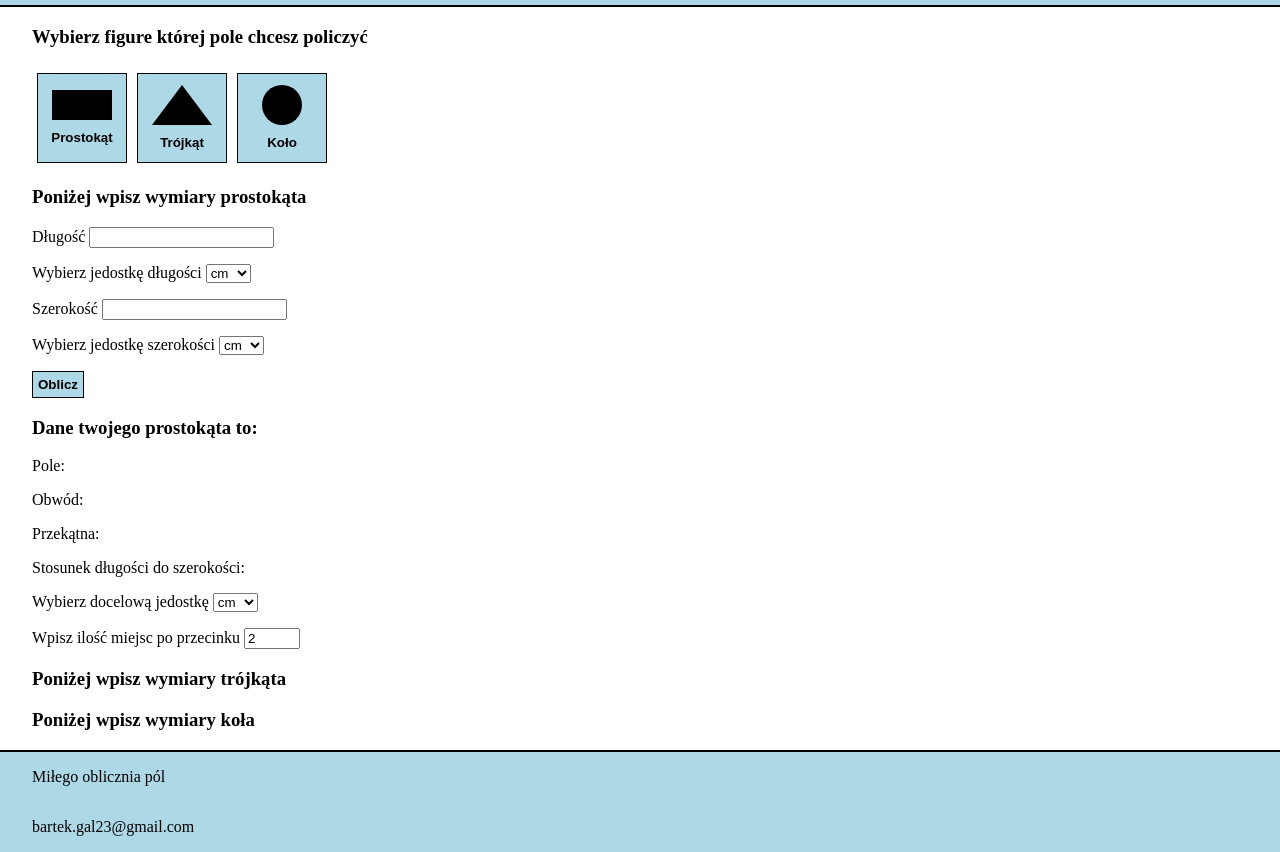
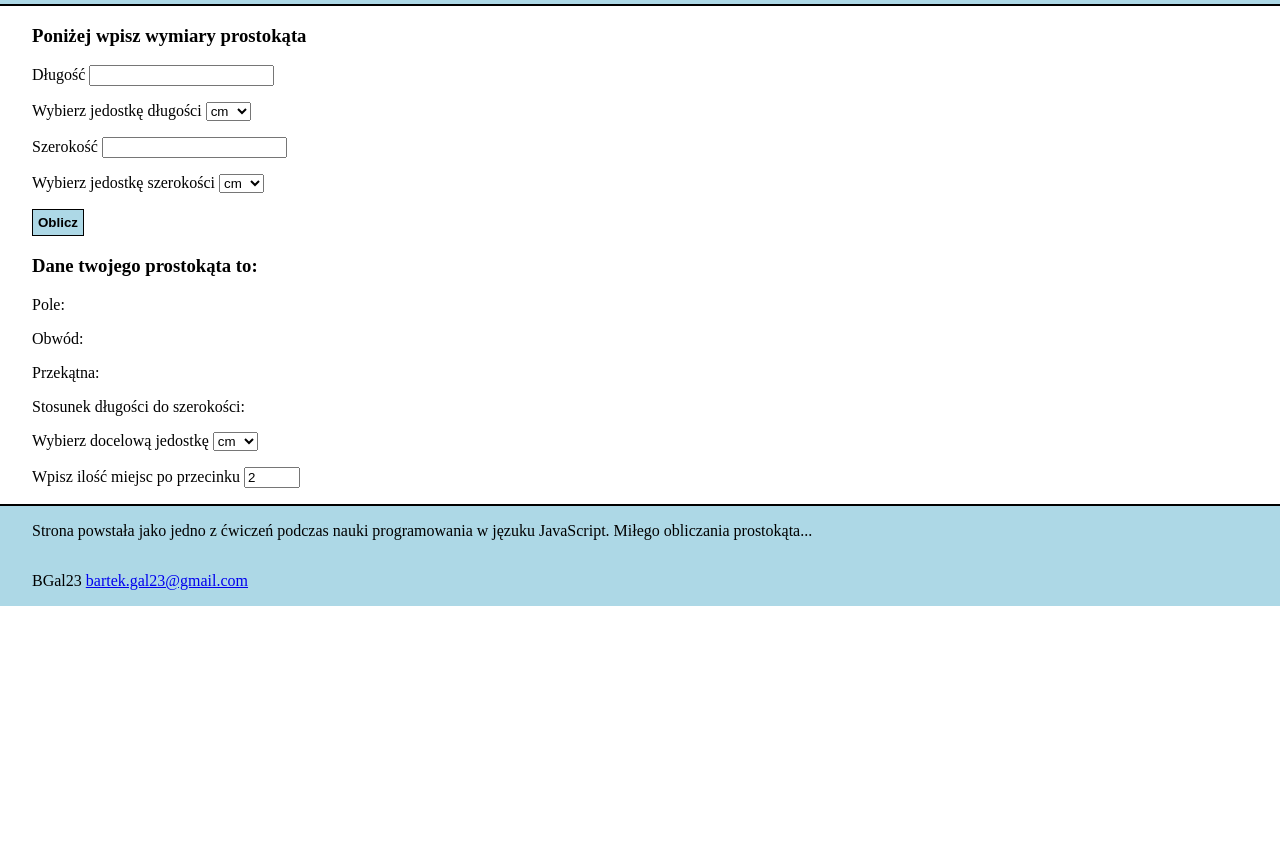
Before and after one commit to BGal23/geometric-figures, a plain HTML site: page index.html in a window 1280 px wide. Shown: the part 60-912 px from the top of the page. After the commit the page ends 800 px from the top, so only its background shows below. Drawn offline with Linux system fonts and the light colour scheme.

Commit message:
finish page

```diff
--- a/circle.html
+++ /dev/null
@@ -1,3 +0,0 @@
-<section>
-    <h3>Poniżej wpisz wymiary koła</h3>
-</section>
--- a/index.html
+++ b/index.html
@@ -5,49 +5,55 @@
     <meta name="viewport" content="width=device-width, initial-scale=1.0">
     <title>Obliczanie Pól</title>
     <link rel="stylesheet" href="./css/style.min.css" />
-    <script src="./javascript/include.js"></script>
 </head>
 <body>
 <header>
     <div class="container">
-        <h2>Obliczanie pól figur geometrycznych</h2>
+        <h2>Obliczanie Prostokąta</h2>
     </div>
 </header>
 <main>
     <div class="container">
         <section>
-            <h3>Wybierz figure której pole chcesz policzyć</h3>
-        </section>
-        <section>
-            <div class="buttons-box">
-                <button type="button" class="buttons">
-                    <div class="rectangle"></div>
-                    <div>Prostokąt</div>
-                </button>
-                <button type="button" class="buttons">
-                    <div class="triangle"></div>
-                    <div>Trójkąt</div>
-                </button>
-                <button type="button" class="buttons">
-                    <div class="circle"></div>
-                    <div> Koło</div>
-                </button>
-            </div>
-        </section>
-        <section>
-            <div w3-include-html="./rectangle.html"></div>
-            <div w3-include-html="./triangle.html"></div>
-            <div w3-include-html="./circle.html"></div>
+            <h3>Poniżej wpisz wymiary prostokąta</h3>
+            <p>Długość <input id="length"></input></span><span class="length-alert"></p>
+            <p>Wybierz jedostkę długości <select id="length-select">
+                    <option>mm</option>
+                    <option selected>cm</option>
+                    <option>m</option>
+                    <option>km</option>
+                </select></p>
+            <p>Szerokość <input id="width"></input><span class="width-alert"></span></p>
+            <p>Wybierz jedostkę szerokości <select id="width-select">
+                    <option>mm</option>
+                    <option selected>cm</option>
+                    <option>m</option>
+                    <option>km</option>
+                </select></p>
+            <button type="button" class="calc-button">Oblicz</button></br>
+            <h3>Dane twojego prostokąta to:</h3>
+            <p>Pole: <span id="area"></span></p>
+            <p>Obwód: <span id="circuit"></span></p>
+            <p>Przekątna: <span id="diagonal"></span></p>
+            <p>Stosunek długości do szerokości: <span id="ratio"></span></p>
+            <p>Wybierz docelową jedostkę <select id="result-select">
+                    <option>mm</option>
+                    <option selected>cm</option>
+                    <option>m</option>
+                    <option>km</option>
+                </select></p>
+            <p>Wpisz ilość miejsc po przecinku
+                <input type="number" id="decimal-place" min="0" max="50" step="1" value="2" />
+            </p>
         </section>
     </div>
 </main>
 <footer>
     <div class="container">
-        <p>Miłego oblicznia pól</p>
-        <p>bartek.gal23@gmail.com</p>
+        <p>Strona powstała jako jedno z ćwiczeń podczas nauki programowania w jęzuku JavaScript. Miłego obliczania prostokąta...</p>
+        <p>BGal23 <a href="mailto:bartek.gal23@gmail.com">bartek.gal23@gmail.com</a></p>
     </div>
 </footer>
-<script type="module" src="./javascript/rectangle.js"></script>
-<script>includeHTML()</script>
+<script type="module" src="./rectangle.js"></script>
 </body>
 </html>
--- a/javascript/include.js
+++ /dev/null
@@ -1,27 +0,0 @@
-function includeHTML() {
-    var z, i, elmnt, file, xhttp;
-    /*loop through a collection of all HTML elements:*/
-    z = document.getElementsByTagName("*");
-    for (i = 0; i < z.length; i++) {
-      elmnt = z[i];
-      /*search for elements with a certain atrribute:*/
-      file = elmnt.getAttribute("w3-include-html");
-      if (file) {
-        /*make an HTTP request using the attribute value as the file name:*/
-        xhttp = new XMLHttpRequest();
-        xhttp.onreadystatechange = function() {
-          if (this.readyState == 4) {
-            if (this.status == 200) {elmnt.innerHTML = this.responseText;}
-            if (this.status == 404) {elmnt.innerHTML = "Page not found.";}
-            /*remove the attribute, and call this function once more:*/
-            elmnt.removeAttribute("w3-include-html");
-            includeHTML();
-          }
-        }
-        xhttp.open("GET", file, true);
-        xhttp.send();
-        /*exit the function:*/
-        return;
-      }
-    }
-  };
--- a/rectangle.html
+++ /dev/null
@@ -1,32 +0,0 @@
-            <section>
-                <h3>Poniżej wpisz wymiary prostokąta</h3>
-                <p>Długość <input id="length"></input></span><span class="length-alert"></p>
-                <p>Wybierz jedostkę długości <select id="length-select">
-                        <option>mm</option>
-                        <option selected>cm</option>
-                        <option>m</option>
-                        <option>km</option>
-                    </select></p>
-                <p>Szerokość <input id="width"></input><span class="width-alert"></span></p>
-                <p>Wybierz jedostkę szerokości <select id="width-select">
-                        <option>mm</option>
-                        <option selected>cm</option>
-                        <option>m</option>
-                        <option>km</option>
-                    </select></p>
-                <button type="button" class="calc-button">Oblicz</button></br>
-                <h3>Dane twojego prostokąta to:</h3>
-                <p>Pole: <span id="area"></span></p>
-                <p>Obwód: <span id="circuit"></span></p>
-                <p>Przekątna: <span id="diagonal"></span></p>
-                <p>Stosunek długości do szerokości: <span id="ratio"></span></p>
-                <p>Wybierz docelową jedostkę <select id="result-select">
-                        <option>mm</option>
-                        <option selected>cm</option>
-                        <option>m</option>
-                        <option>km</option>
-                    </select></p>
-                <p>Wpisz ilość miejsc po przecinku
-                    <input type="number" id="decimal-place" min="0" max="50" step="1" value="2" />
-                </p>
-            </section>
--- a/style.scss
+++ b/style.scss
@@ -1,6 +1,6 @@
 body {
     margin: 0;
-    margin-top: -20px;
+    margin-top: -21px;
 }
 header {
     background-color: lightblue;
@@ -39,39 +39,8 @@ button {
     cursor: pointer;
     }
 }
-.buttons-box {
-    margin-top: 20px;
-    display: flex;
-    flex-direction: row;
-    .buttons{
-        display: flex;
-        flex-direction: column;
-        justify-content: center;
-        align-items: center;
-        width: 90px;
-        height: 90px;
-        margin: 5px;
-        gap: 10px;
-        & .rectangle {
-            width: 60px;
-            height: 30px;
-            background-color: black;
-        }
-        & .circle {
-            width: 40px;
-            height: 40px;
-            background-color: black;
-            border-radius: 23px;
-        }
-        & .triangle {
-            border: 30px solid transparent;
-            border-top: 0;
-            border-bottom: 40px solid black;
-        }
-    }
-}
+
 .container {
-    //border: 2px solid red;
     max-width: calc(100vw - 4rem);
     margin: 0 auto 0;
 }
--- a/triangle.html
+++ /dev/null
@@ -1,3 +0,0 @@
-<section>
-    <h3>Poniżej wpisz wymiary trójkąta</h3>
-</section>
```
Also changed, not shown: css/style.min.css, javascript/circle.js (deleted), javascript/triangle.js (deleted), rectangle.js (renamed from javascript/rectangle.js), 1 other file.
